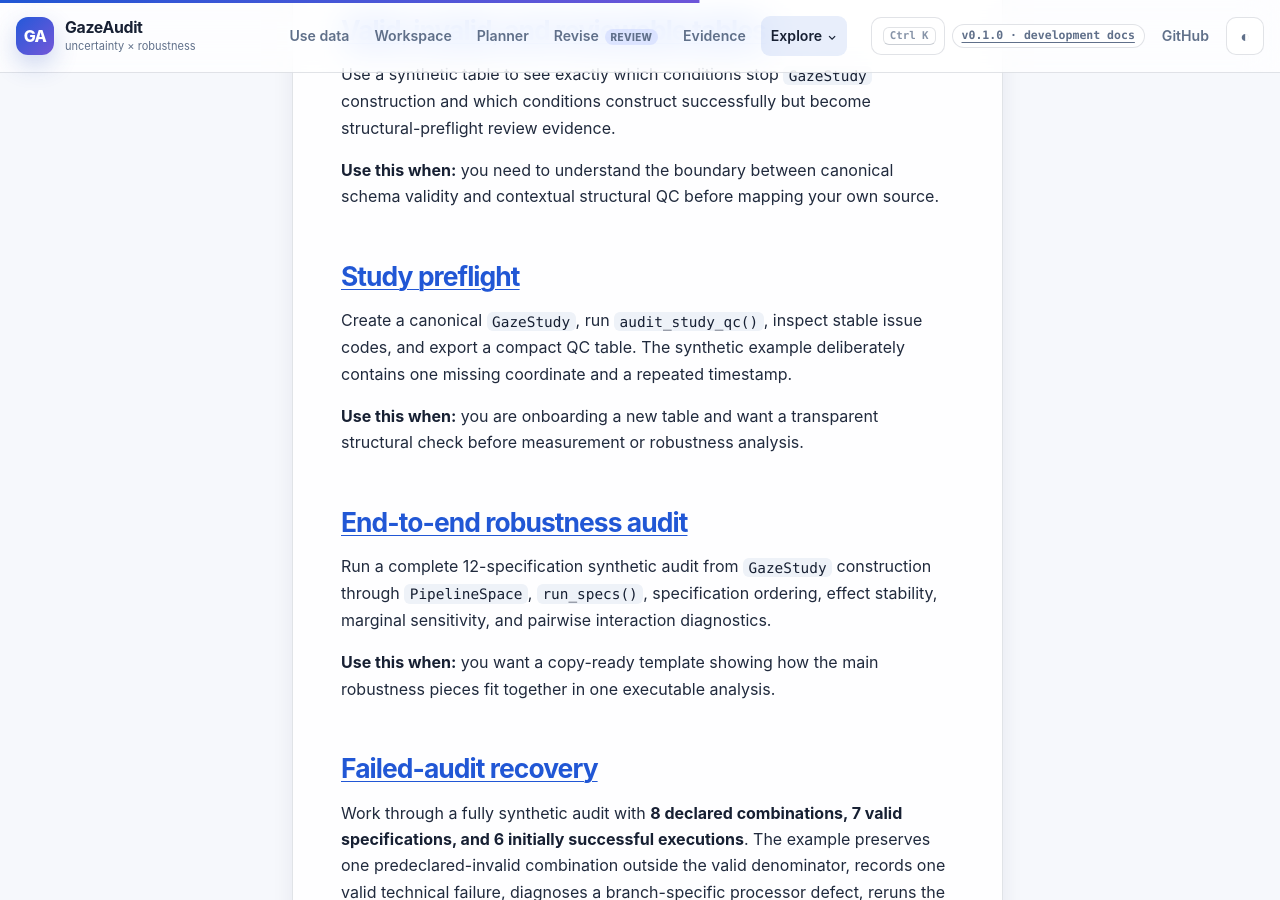
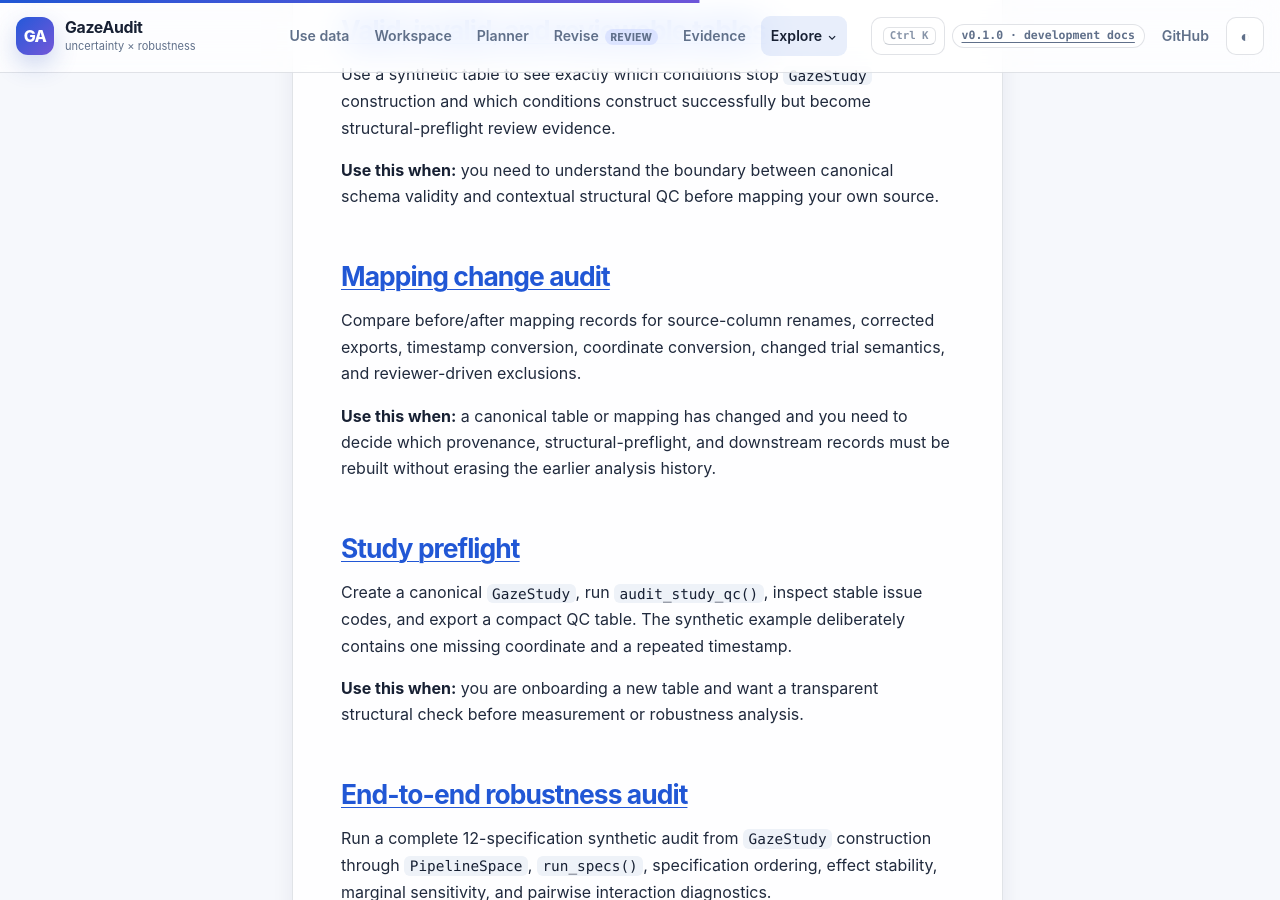
Before and after one commit to stefanosbalaskas/GazeAudit, a Jekyll site: the page built from docs/examples/index.md, in a window 1280 px wide and 900 px high, scrolled down 7164 px. Built offline with Jekyll 4.4.1, drawn with Linux system fonts in a browser that asks for light colours; some of the changed text lies outside the part shown.

Commit message:
docs: surface mapping change audit example

```diff
--- a/docs/examples/index.md
+++ b/docs/examples/index.md
@@ -136,6 +136,12 @@
     <p>Compare valid construction, missing-column and nonnumeric failures, missing identifiers, duplicate timestamps, decreasing time, and preserved extra columns.</p>
     <p><a href="data-contract-valid-invalid/">Data contract cases →</a></p>
   </article>
+  <article class="card">
+    <div class="card-icon" aria-hidden="true">21</div>
+    <h3>Audit a changed data mapping</h3>
+    <p>Compare column renames, corrected exports, unit and coordinate conversions, changed trial semantics, and scientific exclusions without rewriting the earlier record.</p>
+    <p><a href="data-mapping-change-audit/">Mapping change audit →</a></p>
+  </article>
 </div>
 
 <div class="callout info">
@@ -194,6 +200,12 @@
 Use a synthetic table to see exactly which conditions stop `GazeStudy` construction and which conditions construct successfully but become structural-preflight review evidence.
 
 **Use this when:** you need to understand the boundary between canonical schema validity and contextual structural QC before mapping your own source.
+
+## [Mapping change audit](data-mapping-change-audit/)
+
+Compare before/after mapping records for source-column renames, corrected exports, timestamp conversion, coordinate conversion, changed trial semantics, and reviewer-driven exclusions.
+
+**Use this when:** a canonical table or mapping has changed and you need to decide which provenance, structural-preflight, and downstream records must be rebuilt without erasing the earlier analysis history.
 
 ## [Study preflight](study-preflight/)
 
```
